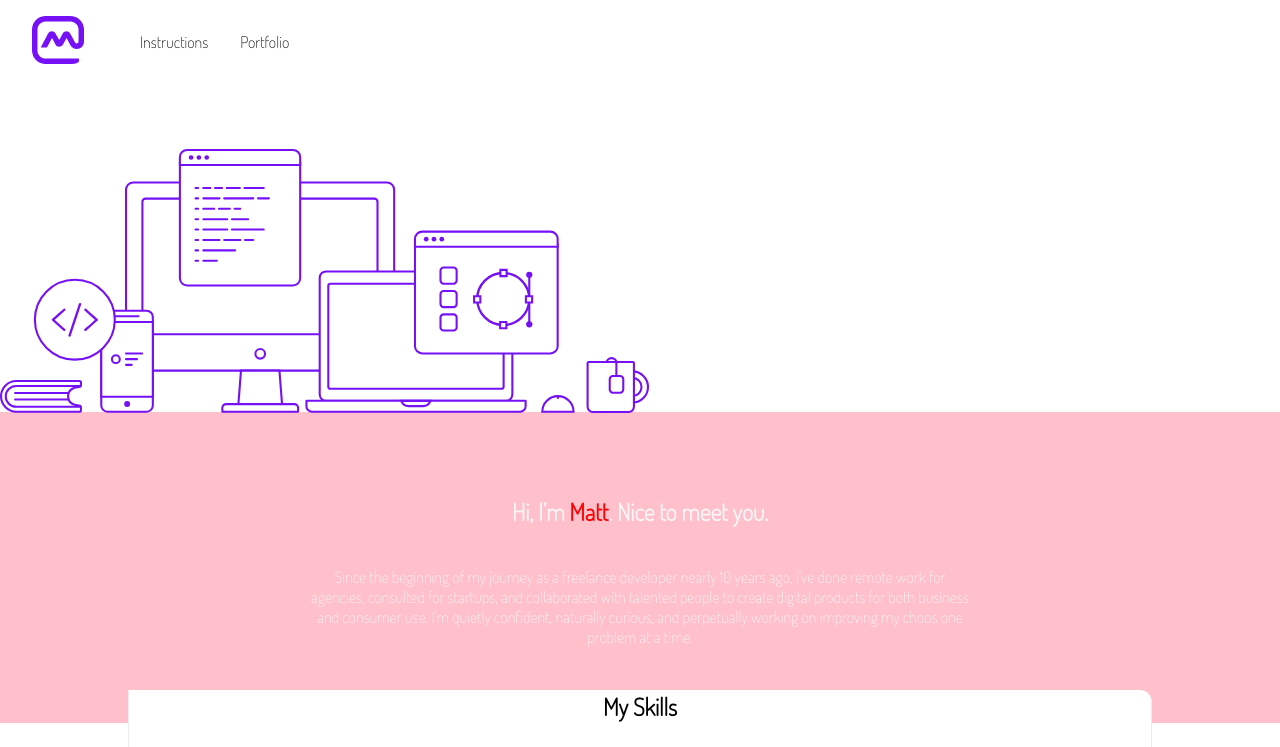
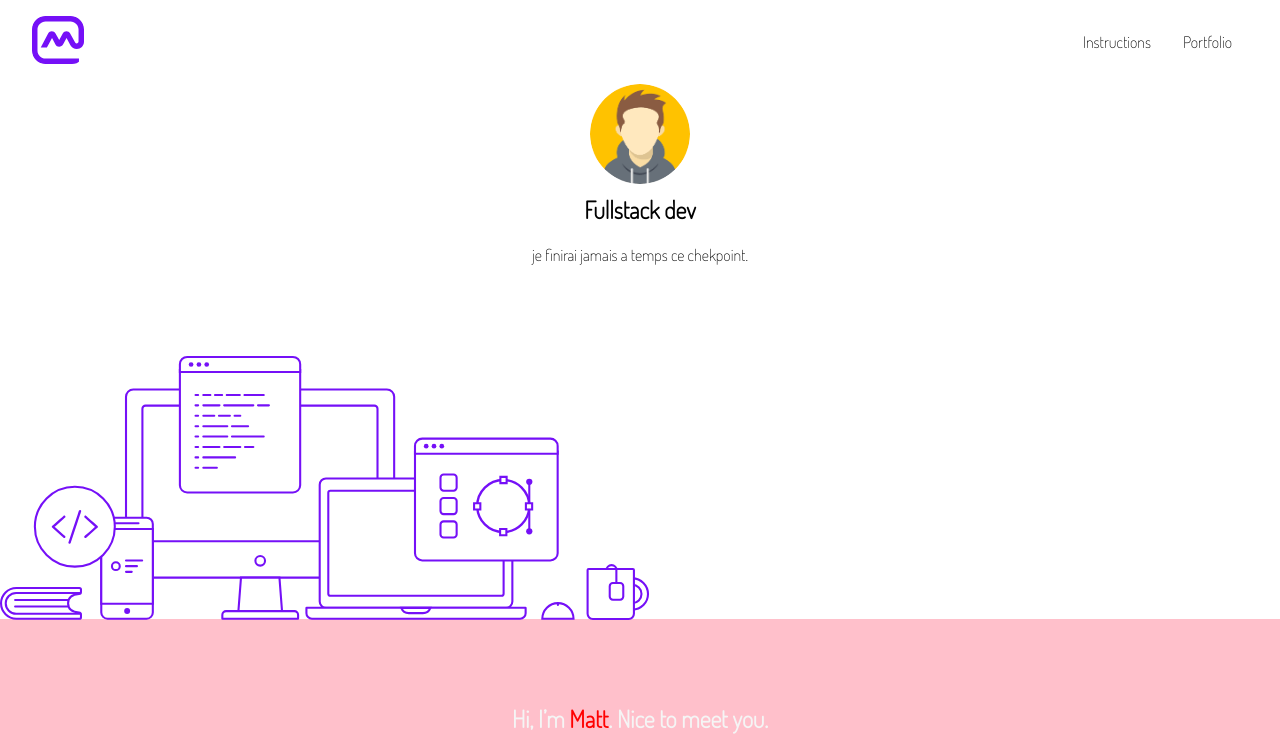
Before and after one commit to WildCodeSchool-2024-02/js-toulouse-checkpoint1, a website: page site/portfolio.html in a window 1280 px wide. Shown: the top 747 px of the page. Drawn offline with Linux system fonts and the light colour scheme.

Commit message:
j'ai fait les 4 premieres etapes des exos

```diff
--- a/site/css/portfolio.css
+++ b/site/css/portfolio.css
@@ -10,6 +10,61 @@
 
   --textAlign: center;
 }
+
+@media (min-width: 700px) {
+  nav {
+    display: flex;
+    justify-content: flex-end;
+    position: relative;
+  }
+
+  nav .logo {
+    position: absolute;
+    left: 0;
+    top: 0;
+  }
+}
+
+
+.banner {
+  text-align: center;
+  display: flex;
+  flex-direction: column;
+  align-items: center;
+  justify-content: center;
+}
+
+.banner-avatar {
+  width: 100px;
+  height: 100px;
+  border-radius: 50%;
+  margin-bottom: 15ox;
+
+}
+
+.banner-title,
+.banner-description {
+  margin: 5px;
+  padding: 5px 0;
+
+}
+
+@media (min-width: 700px) {
+  .banner {
+    display: flex;
+    flex-direction: column;
+    align-items: center;
+    justify-content: center;
+
+  }
+}
+
+@media (max-width: 699px) {
+  .banner-avatar {
+    display: none;
+  }
+}
+
 
 img {
   max-width: 100%;
@@ -55,6 +110,23 @@ p {
   margin-top: calc(var(--gutter) * -2);
   border-radius: var(--radius);
   padding: 0 10%;
+  display: flex;
+  flex-direction: column;
+
+}
+
+@media (max-width: 700px) {
+  .skills {
+    flex-direction: column;
+  }
+
+  .skills .column:first-child {
+    order: 2;
+  }
+
+  .skills .column:last-child {
+    order: 1;
+  }
 }
 
 .skills--title {
--- a/site/portfolio.html
+++ b/site/portfolio.html
@@ -1,5 +1,6 @@
 <!DOCTYPE html>
 <html lang="en">
+
 <head>
   <meta charset="utf-8">
   <meta name="viewport" content="width=device-width, initial-scale=1, shrink-to-fit=no">
@@ -11,7 +12,7 @@
 <body>
   <header>
     <nav>
-        <img src="image/logo.svg" alt="logo-purple" />
+      <img src="image/logo.svg" alt="logo-purple" class="logo" />
       <ul class="menu">
         <li><a href="home.html">Instructions</a></li>
         <li><a href="portfolio.html">Portfolio</a></li>
@@ -20,8 +21,11 @@
   </header>
 
   <main>
-      <!-- First banner with title, description, avatar and image desktop -->
-      <!-- You can use the avatar image on the folder image -->
+    <div class="banner">
+      <img src="image/avatar-bis.png" alt="Avatar" class="banner-avatar">
+      <h1 class="banner-title">Fullstack dev</h1>
+      <p class="banner-description">je finirai jamais a temps ce chekpoint.</p>
+    </div>
     <section>
       <figure class="desktop">
         <img src="image/desktop.svg" alt="desktop" />
@@ -32,7 +36,10 @@
     <article>
       <section class="description pink-bg">
         <h1>Hi, I’m <span id="firstname">Matt</span>. Nice to meet you.</h1>
-          <p>Since the beginning of my journey as a freelance developer nearly 10 years ago, I've done remote work for agencies, consulted for startups, and collaborated with talented people to create digital products for both business and consumer use. I'm quietly confident, naturally curious, and perpetually working on improving my chops one problem at a time.</p>
+        <p>Since the beginning of my journey as a freelance developer nearly 10 years ago, I've done remote work for
+          agencies, consulted for startups, and collaborated with talented people to create digital products for both
+          business and consumer use. I'm quietly confident, naturally curious, and perpetually working on improving my
+          chops one problem at a time.</p>
       </section>
     </article>
 
@@ -73,7 +80,7 @@
       <section class="box">
         <img src="https://mattfarley.ca/img/logos/kybercore.svg" alt="logo-entreprise" />
         <p>Next level plug and play chassis systems for custom do-it-yourself lightsaber builds.</p>
-            <a class="disabled" >In development</a>
+        <a class="disabled">In development</a>
       </section>
       <section class="box">
         <img src="https://mattfarley.ca/img/logos/basin.svg" alt="logo-entreprise" />
@@ -88,7 +95,7 @@
       <section class="box">
         <img src="https://mattfarley.ca/img/logos/dovetail.svg" alt="logo-entreprise" />
         <p>A space and member management solution for coworking communities both big and small.</p>
-            <a class="disabled" >Shutdown in 2017</a>
+        <a class="disabled">Shutdown in 2017</a>
       </section>
     </article>
   </main>
@@ -98,4 +105,5 @@
   </footer>
   <script src="js/portfolio.js"></script>
 </body>
+
 </html>
```
Lines whose indentation alone changed are shown as unchanged.
